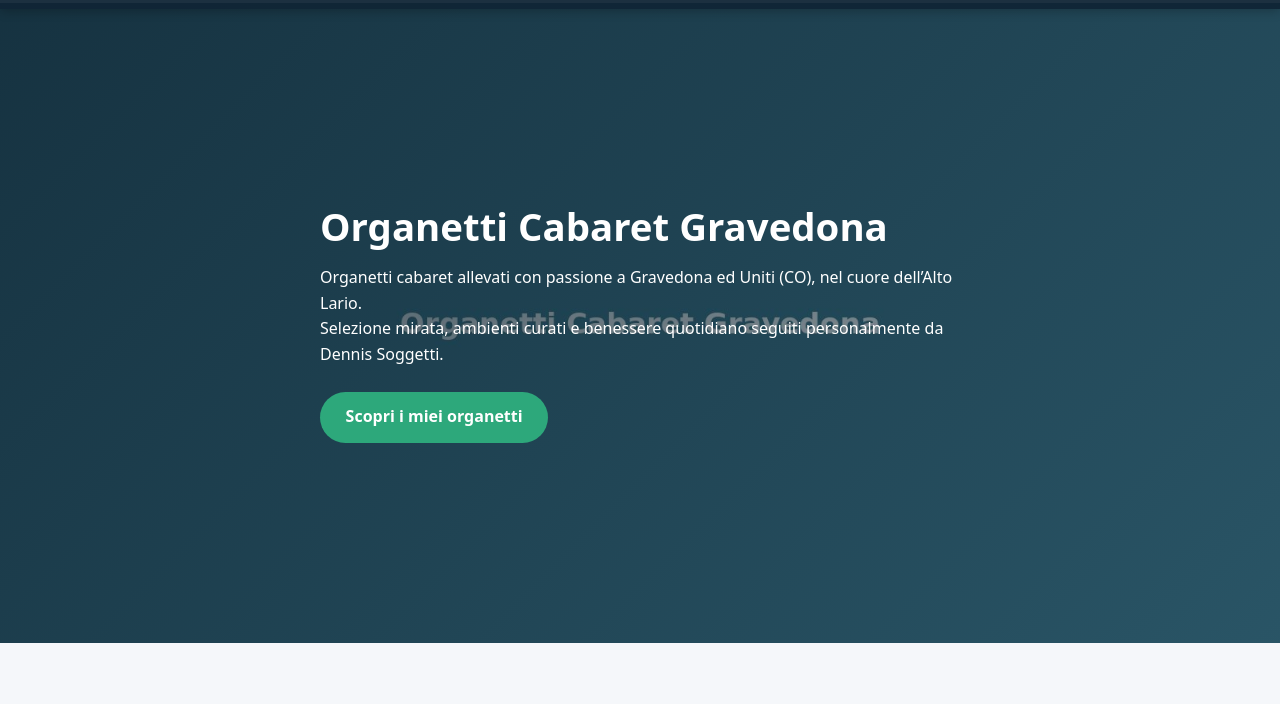
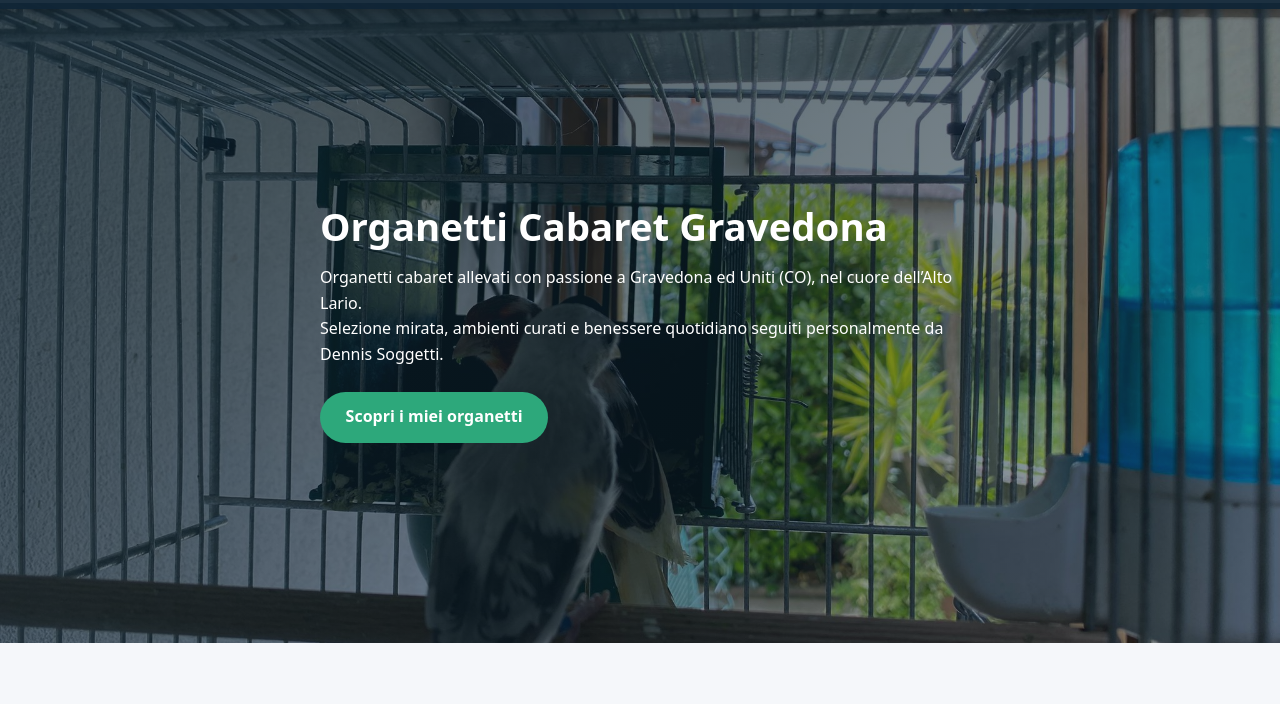
Before and after one commit to alessandropellizzaro78-cloud/organetti-cabaret-gravedona, a plain HTML site: page index.html in a window 1280 px wide. Shown: the part 53-757 px from the top of the page. Drawn offline with Linux system fonts and the light colour scheme.

Commit message:
Update style.css

```diff
--- a/style.css
+++ b/style.css
@@ -68,7 +68,7 @@ body {
 .hero {
   position: relative;
   min-height: 80vh;
-  background-image: url("img/hero-organetti-cabaret.jpg");
+  background-image: url("img/organetto9.jpeg");
   background-size: cover;
   background-position: center;
   display: flex;
```
